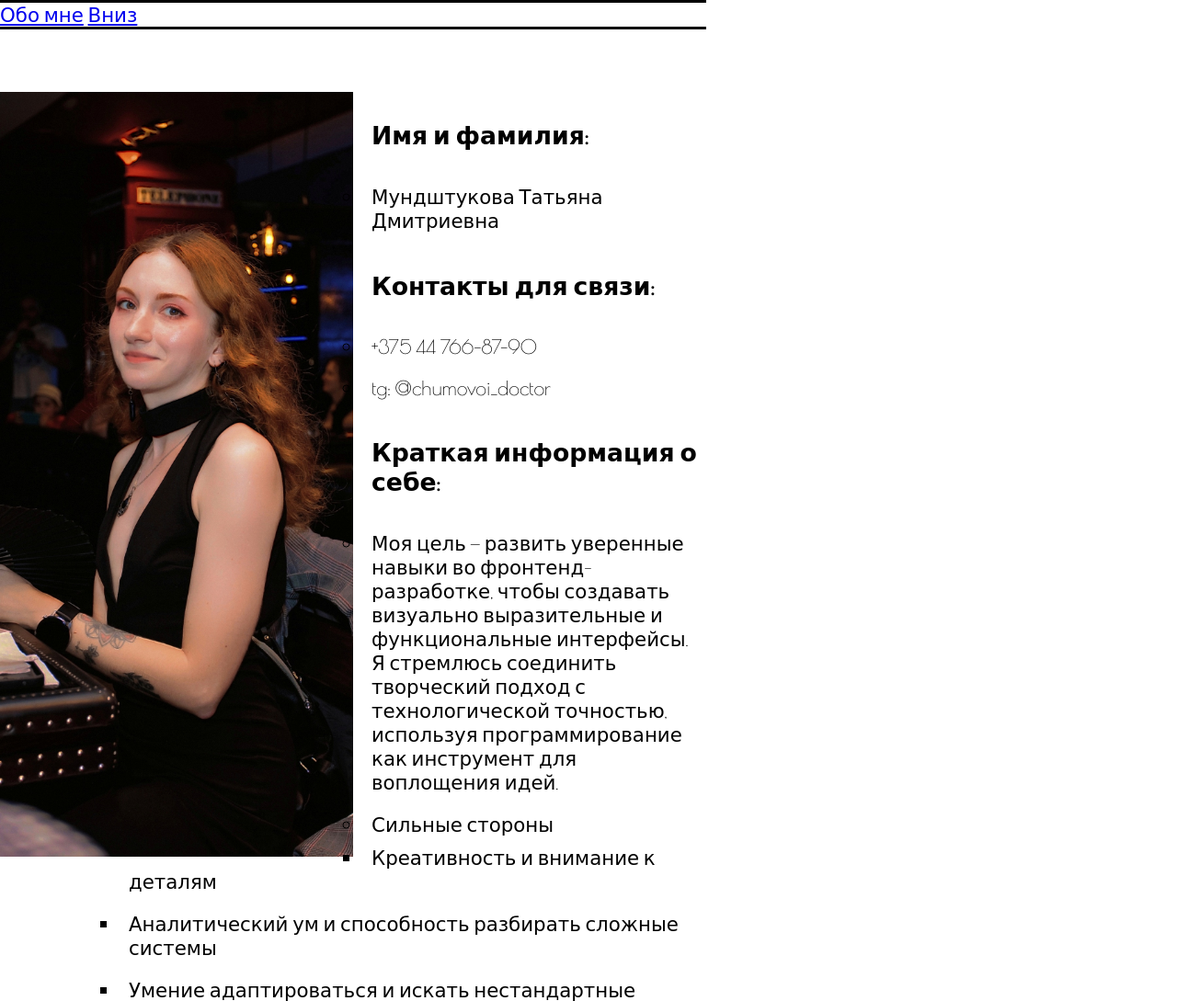
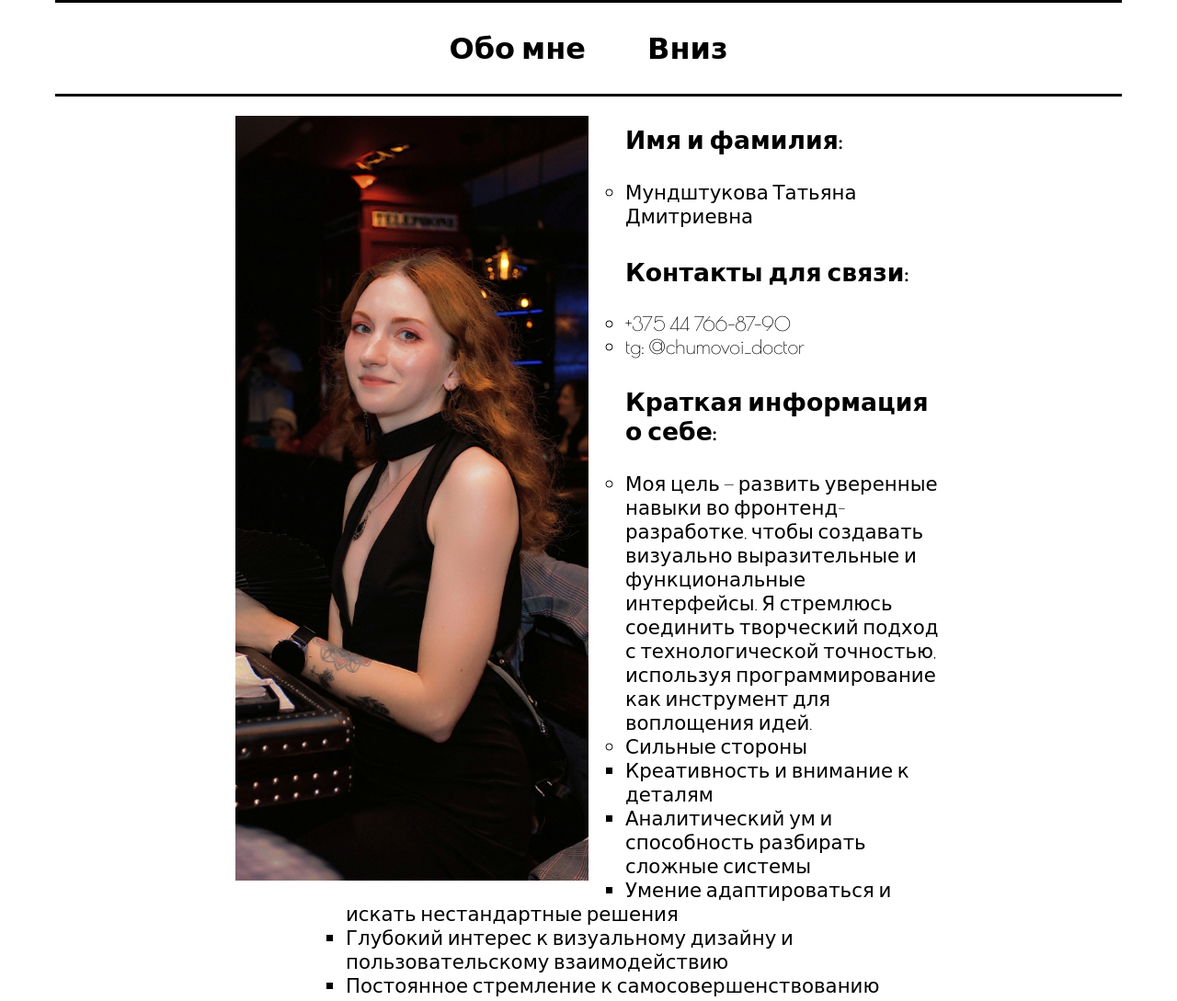
Before and after one commit to Rosemoond/rsschool-cv, a plain HTML site: page index.html in a window 1280 px wide. Shown: the top 1089 px of the page at 92% size. Drawn offline with nearby package versions, Linux system fonts and the light colour scheme; a script that the page names is missing.

Commit message:
feat:final style

```diff
--- a/style.css
+++ b/style.css
@@ -5,37 +5,57 @@ body {
     font-size: 16pt;
     margin: 0;
 }
+a {
+    text-decoration: none;
+    color: #000;
+    padding: 30px;
+}
 h1 {
     font-family: 'Poiret One', cursive;
     font-size: 20pt;
-    font-style: bold;
     padding: 10px 10px 10px 10px;
 }
 h2 {
     font-family: 'Poiret One', cursive;
     font-size: 18pt;
-    font-style: bold;
     padding: 10px 10px 10px 10px;
 }
 
 header {
-    position: fixed;
-    width: 60%;
+    max-width: 1100px;
+    padding: 30px;
+    margin: 0 auto;
     border-top: solid 3px #000;
     border-bottom: solid 3px #000;
+    text-align: center;
+    font-weight: bold;
+    font-size: 24pt;
 }
 
 main {
-    padding-top: 100px;
+    max-width: 1100px;
+    margin: 0 auto;
     width: 60%;
 }
-li {
-    padding: 10px 10px 10px 10px;
-    box-sizing: border-box;
+
+.img {
+    float: left;
+    width: 50%;
+    margin-right: 40px;
 }
 
-img {
-    float: left;
-    width: 50%;
-    margin-right: 20px;
+footer {
+    max-width: 1100px;
+    margin: 0 auto;
+    border-top: solid 3px #000;
+    border-bottom: solid 3px #000;
+    text-align: center;
+    display: flex;
+    flex-direction: row;
+    align-content: space-around;
+    justify-content: center;
 }
+.logo {
+    width: 100px;
+    margin: auto;
+}
```
